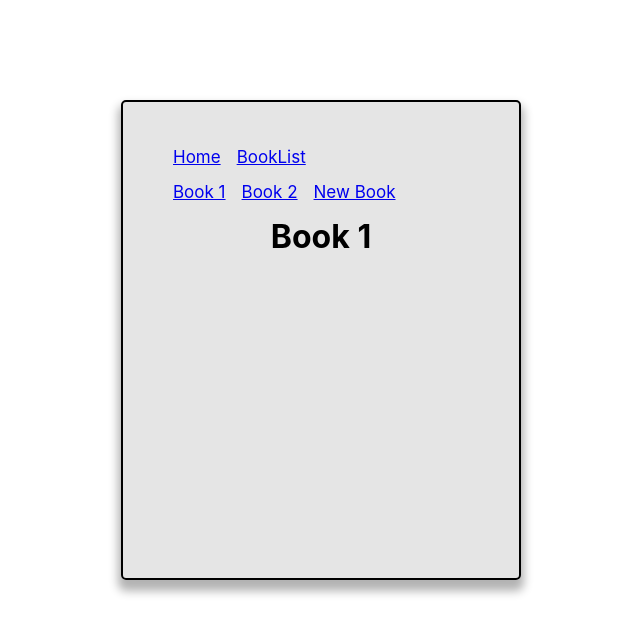
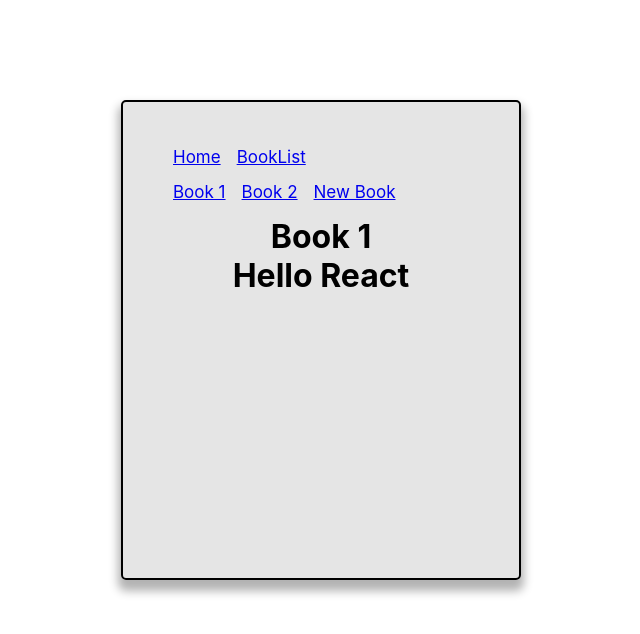
Before and after one commit to Officialibn1/Shawarmania, a React (Create React App) app: page /books/1 in a window 1280 px wide. Shown: the top 634 px of the page, without its empty margins (319-959 px from the left). Built offline with nearby package versions, Linux system fonts and the light colour scheme.

Commit message:
outlet context

```diff
--- a/src/Components/Book.js
+++ b/src/Components/Book.js
@@ -1,12 +1,16 @@
 import React from 'react';
-import { useParams } from 'react-router-dom';
+import { useOutletContext, useParams } from 'react-router-dom';
 
 const Book = () => {
     const {id} = useParams();
+    const text = useOutletContext();
     return (
+        <>
         <h1>
            Book {id}
         </h1>
+        <h1> {text.text} </h1>
+        </>
     );
 }
 
--- a/src/Components/BookLayout.js
+++ b/src/Components/BookLayout.js
@@ -11,7 +11,7 @@ const BookLayout = () => {
                 <li><Link to='/books/New'>New Book</Link></li>
             </ul>
             </nav>
-            <Outlet />
+            <Outlet context={{text: 'Hello React'}} />
         </>
     );
 }
```
